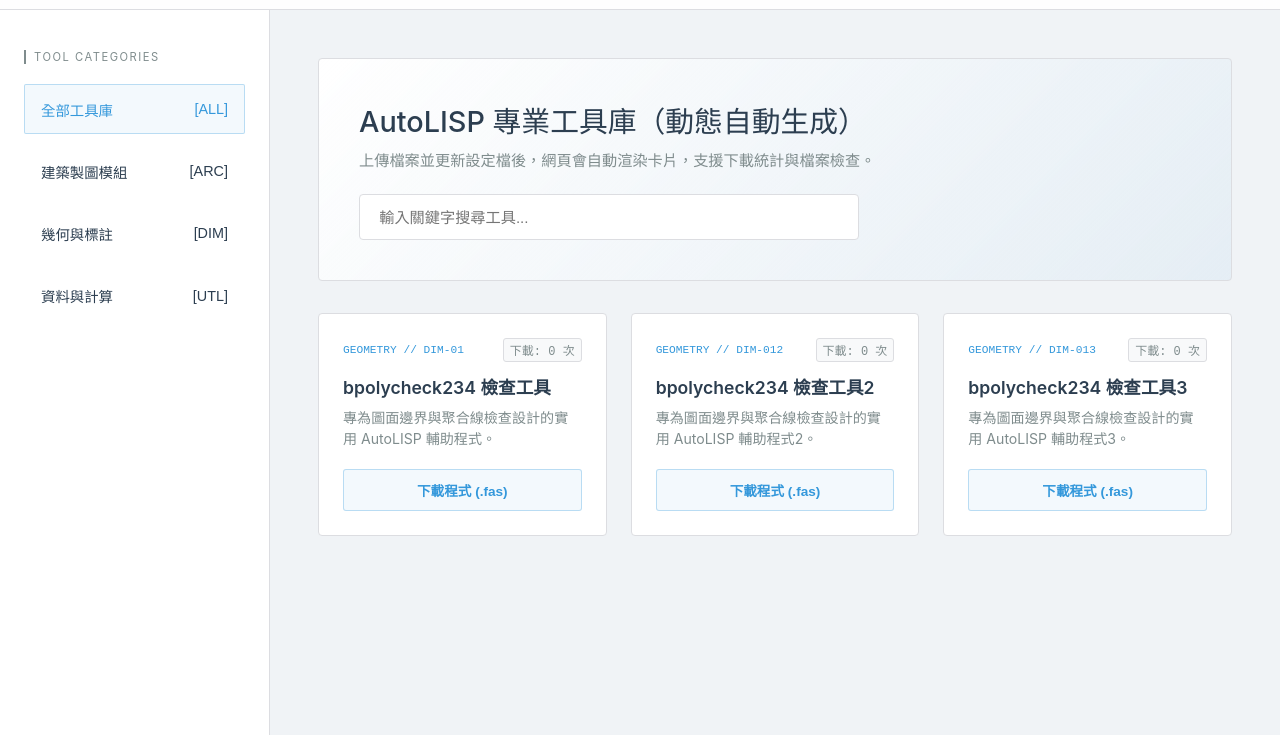
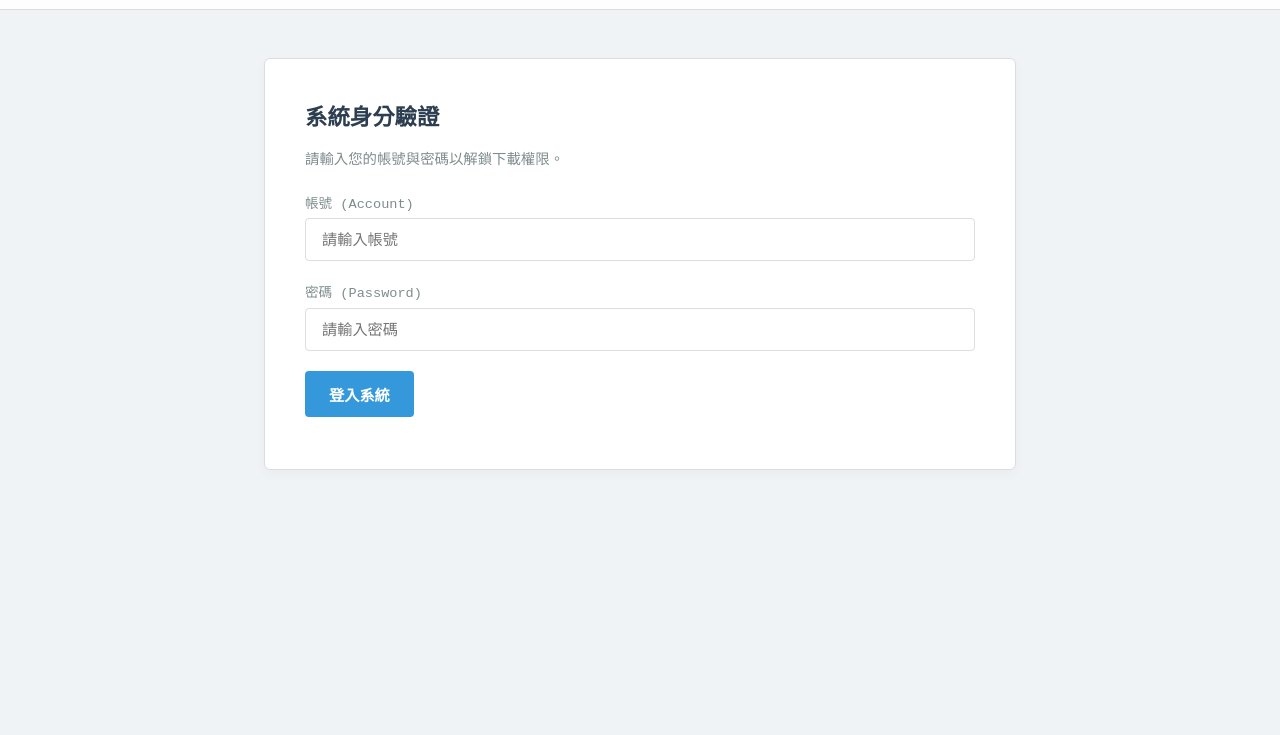
Before and after one commit to chengbarcad/mycad-web, a plain HTML site: page index.html in a window 1280 px wide. Shown: the part 65-800 px from the top of the page. Drawn offline with Linux system fonts and the light colour scheme.

Commit message:
Update index.html

```diff
--- a/index.html
+++ b/index.html
@@ -3,7 +3,7 @@
 <head>
     <meta charset="UTF-8">
     <meta name="viewport" content="width=device-width, initial-scale=1.0">
-    <title>MyCAD-APP - 自動化工具庫</title>
+    <title>MyCAD-APP - AutoLISP 工具庫 (登入驗證版)</title>
     <style>
         :root {
             --bg-canvas: #f0f3f6;
@@ -14,7 +14,6 @@
             --glass-blue-tint: rgba(52, 152, 219, 0.06);
             --border-architect: #dcdde1;
             --header-height: 75px;
-            --sidebar-width: 270px;
         }
 
         * { box-sizing: border-box; margin: 0; padding: 0; }
@@ -37,57 +36,43 @@
         .brand { font-size: 1.2rem; font-weight: 800; letter-spacing: 2px; color: var(--steel-dark); display: flex; align-items: center; gap: 12px; }
         .brand-indicator { width: 10px; height: 10px; background-color: var(--glass-blue); box-shadow: 0 0 8px var(--glass-blue); }
         .brand span { color: var(--glass-blue); }
-        .header-meta { font-size: 0.85rem; color: var(--steel-silver); font-family: monospace; }
 
-        .layout-container { display: flex; margin-top: var(--header-height); flex: 1; }
+        .main-container { max-width: 800px; margin: calc(var(--header-height) + 3rem) auto 3rem auto; padding: 0 1.5rem; width: 100%; }
 
-        sidebar {
-            width: var(--sidebar-width); background-color: var(--surface-white);
-            border-right: 1px solid var(--border-architect); padding: 2.5rem 1.5rem;
-            position: fixed; top: var(--header-height); bottom: 0; left: 0; overflow-y: auto; z-index: 999;
+        /* 登入卡片樣式 */
+        .auth-card, .content-card {
+            background-color: var(--surface-white); border: 1px solid var(--border-architect);
+            border-radius: 6px; padding: 2.5rem; margin-bottom: 2rem; box-shadow: 0 4px 12px rgba(0,0,0,0.03);
         }
-        .nav-section-title { font-size: 0.7rem; text-transform: uppercase; letter-spacing: 1.5px; color: var(--steel-silver); margin-bottom: 1.25rem; border-left: 2px solid var(--steel-silver); padding-left: 8px; }
-        .nav-list { list-style: none; display: flex; flex-direction: column; gap: 0.75rem; }
-        .nav-list li button {
-            width: 100%; background: none; border: 1px solid transparent;
-            display: flex; align-items: center; justify-content: space-between;
-            padding: 0.85rem 1rem; color: var(--steel-dark); text-align: left;
-            font-size: 0.9rem; border-radius: 2px; cursor: pointer; transition: all 0.25s ease;
+        .auth-card h2, .content-card h2 { margin-bottom: 1rem; font-size: 1.4rem; font-weight: 600; }
+        .form-group { margin-bottom: 1.25rem; }
+        .form-group label { display: block; font-size: 0.85rem; color: var(--steel-silver); margin-bottom: 0.4rem; font-family: monospace; }
+        .form-control { width: 100%; padding: 0.75rem 1rem; border: 1px solid var(--border-architect); border-radius: 4px; font-size: 0.95rem; outline: none; }
+        .form-control:focus { border-color: var(--glass-blue); }
+
+        .btn {
+            padding: 0.75rem 1.5rem; background-color: var(--glass-blue); color: white;
+            border: none; border-radius: 4px; font-size: 0.95rem; font-weight: 600; cursor: pointer; transition: background 0.2s;
         }
-        .nav-list li button:hover, .nav-list li button.active {
-            background-color: var(--glass-blue-tint); color: var(--glass-blue); border-color: rgba(52, 152, 219, 0.3);
+        .btn:hover { background-color: #2980b9; }
+        .error-msg { color: #e74c3c; font-size: 0.85rem; margin-top: 0.75rem; }
+
+        /* 登入後顯示的內容（預設隱藏） */
+        #protectedContent { display: none; }
+
+        .architect-grid { display: grid; grid-template-columns: 1fr; gap: 1.5rem; }
+        .architect-card {
+            background-color: #fafbfc; border: 1px solid var(--border-architect);
+            border-radius: 4px; padding: 1.5rem; display: flex; justify-content: space-between; align-items: center;
         }
-
-        main { margin-left: var(--sidebar-width); flex: 1; padding: 3rem; max-width: calc(100% - var(--sidebar-width)); }
-        .hero-banner {
-            background: linear-gradient(135deg, var(--surface-white) 0%, var(--glass-blue-tint) 100%);
-            border: 1px solid var(--border-architect); padding: 2.5rem; border-radius: 4px; margin-bottom: 2rem;
-        }
-        .hero-banner h1 { font-size: 1.8rem; font-weight: 500; margin-bottom: 0.5rem; }
-        .hero-banner p { color: var(--steel-silver); font-size: 0.95rem; margin-bottom: 1.5rem; }
-        .search-box { width: 100%; max-width: 500px; padding: 0.85rem 1.2rem; border: 1px solid var(--border-architect); border-radius: 4px; font-size: 0.95rem; outline: none; background: var(--surface-white); }
-
-        .architect-grid { display: grid; grid-template-columns: repeat(auto-fit, minmax(280px, 1fr)); gap: 1.5rem; }
-        .architect-card {
-            background-color: var(--surface-white); border: 1px solid var(--border-architect);
-            border-radius: 4px; padding: 1.5rem; display: flex; flex-direction: column; justify-content: space-between;
-            transition: all 0.3s ease;
-        }
-        .architect-card:hover { transform: translateY(-3px); border-color: var(--glass-blue); box-shadow: 0 8px 20px rgba(52, 152, 219, 0.08); }
-        .card-header-flex { display: flex; justify-content: space-between; align-items: center; margin-bottom: 0.75rem; }
-        .card-tag { font-size: 0.7rem; font-family: monospace; color: var(--glass-blue); text-transform: uppercase; }
-        .download-count { font-size: 0.75rem; color: var(--steel-silver); font-family: monospace; background: #f8f9fa; padding: 2px 6px; border-radius: 3px; border: 1px solid var(--border-architect); }
-        .architect-card h3 { font-size: 1.1rem; font-weight: 600; margin-bottom: 0.5rem; }
-        .architect-card p { color: var(--steel-silver); font-size: 0.88rem; line-height: 1.5; margin-bottom: 1.25rem; }
-
         .download-btn {
-            text-align: center; padding: 0.6rem 1rem; background-color: var(--glass-blue-tint);
+            padding: 0.6rem 1.2rem; background-color: var(--glass-blue-tint);
             color: var(--glass-blue); border: 1px solid rgba(52, 152, 219, 0.3); text-decoration: none;
-            font-size: 0.85rem; border-radius: 3px; font-weight: 600; cursor: pointer; transition: all 0.2s;
+            font-size: 0.85rem; border-radius: 3px; font-weight: 600; cursor: pointer;
         }
         .download-btn:hover { background-color: var(--glass-blue); color: white; }
-
-        @media (max-width: 768px) { sidebar { transform: translateX(-100%); } main { margin-left: 0; max-width: 100%; padding: 1.5rem; } }
+        .user-bar { display: flex; justify-content: space-between; align-items: center; margin-bottom: 1.5rem; background: var(--glass-blue-tint); padding: 1rem; border-radius: 4px; border: 1px solid rgba(52, 152, 219, 0.2); }
+        .logout-btn { background: none; border: none; color: #e74c3c; cursor: pointer; font-weight: 600; font-size: 0.85rem; }
     </style>
 </head>
 <body>
@@ -97,121 +82,133 @@
             <div class="brand-indicator"></div>
             MYCAD<span>-APP</span>
         </div>
-        <div class="header-meta">
-            AUTO-GENERATED SYSTEM // LISP TOOLS
-        </div>
+        <div style="font-size: 0.85rem; color: var(--steel-silver); font-family: monospace;" id="headerStatus">未登入系統</div>
     </header>
 
-    <div class="layout-container">
-        <sidebar>
-            <div class="nav-section-title">Tool Categories</div>
-            <ul class="nav-list">
-                <li><button class="active" onclick="filterCategory('all', this)">全部工具庫 <span>[ALL]</span></button></li>
-                <li><button onclick="filterCategory('architectural', this)">建築製圖模組 <span>[ARC]</span></button></li>
-                <li><button onclick="filterCategory('geometry', this)">幾何與標註 <span>[DIM]</span></button></li>
-                <li><button onclick="filterCategory('utility', this)">資料與計算 <span>[UTL]</span></button></li>
-            </ul>
-        </sidebar>
+    <div class="main-container">
 
-        <main>
-            <div class="hero-banner">
-                <h1>AutoLISP 專業工具庫（動態自動生成）</h1>
-                <p>上傳檔案並更新設定檔後，網頁會自動渲染卡片，支援下載統計與檔案檢查。</p>
-                <input type="text" id="searchInput" class="search-box" placeholder="輸入關鍵字搜尋工具..." onkeyup="filterTools()">
+        <!-- 登入表單區域 -->
+        <div class="auth-card" id="loginCard">
+            <h2>系統身分驗證</h2>
+            <p style="color: var(--steel-silver); font-size: 0.9rem; margin-bottom: 1.5rem;">請輸入您的帳號與密碼以解鎖下載權限。</p>
+            <div class="form-group">
+                <label>帳號 (Account)</label>
+                <input type="text" id="usernameInput" class="form-control" placeholder="請輸入帳號">
+            </div>
+            <div class="form-group">
+                <label>密碼 (Password)</label>
+                <input type="password" id="inputPassword" class="form-control" placeholder="請輸入密碼">
+            </div>
+            <button class="btn" onclick="handleLogin()">登入系統</button>
+            <div id="errorMsg" class="error-msg"></div>
+        </div>
+
+        <!-- 登入後才會顯示的下載區域 -->
+        <div id="protectedContent">
+            <div class="user-bar">
+                <span id="welcomeText" style="font-weight: 600; color: var(--steel-dark);"></span>
+                <button class="logout-btn" onclick="handleLogout()">登出系統</button>
             </div>
 
-            <!-- 卡片會由 JavaScript 自動填入這裡 -->
-            <div class="architect-grid" id="toolGrid"></div>
-        </main>
+            <div class="content-card">
+                <h2>AutoLISP 工具下載專區</h2>
+                <p style="color: var(--steel-silver); font-size: 0.9rem; margin-bottom: 1.5rem;">驗證成功！您現在可以下載以下專業輔助程式：</p>
+
+                <div class="architect-grid">
+                    <div class="architect-card">
+                        <div>
+                            <h3 style="font-size: 1.1rem; margin-bottom: 0.3rem;">bpolycheck234 檢查工具</h3>
+                            <p style="color: var(--steel-silver); font-size: 0.85rem;">專為圖面邊界與聚合線檢查設計的實用程式。</p>
+                        </div>
+                        <a href="bpolycheck234.fas" download class="download-btn">下載程式 (.fas)</a>
+                    </div>
+                </div>
+            </div>
+        </div>
+
     </div>
 
     <script>
-        let allTools = [];
-
+        // 頁面載入時檢查是否已經登入過
         window.addEventListener('DOMContentLoaded', () => {
-            loadToolsData();
+            const savedUser = sessionStorage.getItem('mycad_logged_user');
+            const savedName = sessionStorage.getItem('mycad_logged_name');
+            if (savedUser && savedName) {
+                showProtectedUI(savedName);
+            }
         });
 
-        // 自動讀取 tools.json 並生成卡片
-        async function loadToolsData() {
+        // 處理登入驗證
+        async function handleLogin() {
+            const uInput = document.getElementById('usernameInput').value.trim();
+            const pInput = document.getElementById('inputPassword').value.trim();
+            const errBox = document.getElementById('errorMsg');
+            errBox.textContent = '';
+
+            if (!uInput || !pInput) {
+                errBox.textContent = '【錯誤】帳號與密碼不得為空！';
+                return;
+            }
+
             try {
-                const response = await fetch('tools.json');
-                allTools = await response.json();
-                renderCards(allTools);
+                // 讀取遠端 users.txt 資料庫
+                const response = await fetch('users.txt');
+                if (!response.ok) throw new Error('無法讀取使用者資料庫');
+                const text = await response.text();
+
+                // 解析 users.txt (每一行格式: 帳號,密碼,姓名)
+                const lines = text.split('\n');
+                let loginSuccess = false;
+                let matchedName = '';
+
+                for (let line of lines) {
+                    line = line.trim();
+                    if (!line) continue;
+                    const parts = line.split(',');
+                    if (parts.length >= 3) {
+                        const dbUser = parts[0].trim();
+                        const dbPass = parts[1].trim();
+                        const dbName = parts[2].trim();
+
+                        if (uInput === dbUser && pInput === dbPass) {
+                            loginSuccess = true;
+                            matchedName = dbName;
+                            break;
+                        }
+                    }
+                }
+
+                if (loginSuccess) {
+                    // 記錄登入狀態到瀏覽器暫存
+                    sessionStorage.setItem('mycad_logged_user', uInput);
+                    sessionStorage.setItem('mycad_logged_name', matchedName);
+                    showProtectedUI(matchedName);
+                } else {
+                    errBox.textContent = '【錯誤】帳號或密碼輸入錯誤，請重新確認！';
+                }
+
             } catch (error) {
-                document.getElementById('toolGrid').innerHTML = '<p style="color:red;">無法載入 tools.json 設定檔，請確認是否已建立。</p>';
+                errBox.textContent = '【系統提示】無法連線至 users.txt 資料庫。';
             }
         }
 
-        function renderCards(tools) {
-            const grid = document.getElementById('toolGrid');
-            grid.innerHTML = '';
-
-            tools.forEach(tool => {
-                let count = localStorage.getItem(`mycad_download_${tool.id}`) || 0;
-
-                const card = document.createElement('div');
-                card.className = 'architect-card';
-                card.setAttribute('data-category', tool.category);
-                card.setAttribute('data-name', tool.name);
-                card.innerHTML = `
-                    <div>
-                        <div class="card-header-flex">
-                            <span class="card-tag">${tool.category} // ${tool.code}</span>
-                            <span class="download-count" id="count-${tool.id}">下載: ${count} 次</span>
-                        </div>
-                        <h3>${tool.name}</h3>
-                        <p>${tool.description}</p>
-                    </div>
-                    <button class="download-btn" onclick="checkAndDownload('${tool.id}', '${tool.filename}')">下載程式 (.fas)</button>
-                `;
-                grid.appendChild(card);
-            });
+        // 顯示登入後的畫面
+        function showProtectedUI(name) {
+            document.getElementById('loginCard').style.display = 'none';
+            document.getElementById('protectedContent').style.display = 'block';
+            document.getElementById('welcomeText').textContent = `歡迎回來，${name} 先生/小姐`;
+            document.getElementById('headerStatus').textContent = `已驗證使用者：${name}`;
         }
 
-        async function checkAndDownload(toolId, fileName) {
-            try {
-                const response = await fetch(fileName, { method: 'HEAD' });
-
-                if (response.ok) {
-                    let count = parseInt(localStorage.getItem(`mycad_download_${toolId}`) || 0) + 1;
-                    localStorage.setItem(`mycad_download_${toolId}`, count);
-                    document.getElementById(`count-${toolId}`).textContent = `下載: ${count} 次`;
-
-                    const link = document.createElement('a');
-                    link.href = fileName;
-                    link.download = fileName;
-                    document.body.appendChild(link);
-                    link.click();
-                    document.body.removeChild(link);
-                } else {
-                    alert(`【系統提示】找不到檔案：${fileName}，請確認是否已上傳至根目錄！`);
-                }
-            } catch (error) {
-                alert(`【提示】網路或路徑連線異常。`);
-            }
-        }
-
-        function filterCategory(category, btnElement) {
-            document.querySelectorAll('.nav-list button').forEach(btn => btn.classList.remove('active'));
-            btnElement.classList.add('active');
-
-            const cards = document.querySelectorAll('.architect-card');
-            cards.forEach(card => {
-                if (category === 'all' || card.getAttribute('data-category') === category) {
-                    card.style.display = 'flex';
-                } else {
-                    card.style.display = 'none';
-                }
-            });
-        }
-
-        function filterTools() {
-            const query = document.getElementById('searchInput').value.toLowerCase();
-            document.querySelectorAll('.architect-card').forEach(card => {
-                const name = card.getAttribute('data-name').toLowerCase();
-                card.style.display = name.includes(query) ? 'flex' : 'none';
-            });
+        // 登出功能
+        function handleLogout() {
+            sessionStorage.removeItem('mycad_logged_user');
+            sessionStorage.removeItem('mycad_logged_name');
+            document.getElementById('loginCard').style.display = 'block';
+            document.getElementById('protectedContent').style.display = 'none';
+            document.getElementById('usernameInput').value = '';
+            document.getElementById('inputPassword').value = '';
+            document.getElementById('headerStatus').textContent = '未登入系統';
         }
     </script>
 </body>
```
